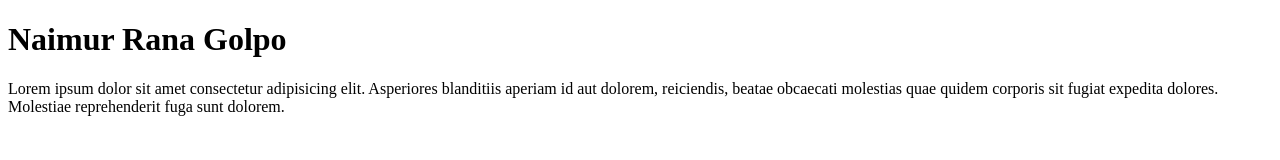
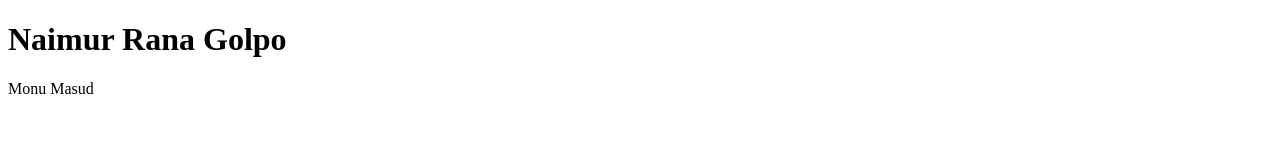
Before and after one commit to NRG-Golpo/second-website, a plain HTML site: page index.html in a window 1280 px wide. Drawn offline with Linux system fonts and the light colour scheme.

Commit message:
Update index.html

```diff
--- a/index.html
+++ b/index.html
@@ -7,6 +7,6 @@
 </head>
 <body>
     <h1>Naimur Rana Golpo</h1>
-    <p>Lorem ipsum dolor sit amet consectetur adipisicing elit. Asperiores blanditiis aperiam id aut dolorem, reiciendis, beatae obcaecati molestias quae quidem corporis sit fugiat expedita dolores. Molestiae reprehenderit fuga sunt dolorem.</p>
+    <p>Monu Masud</p>
 </body>
 </html>
```
